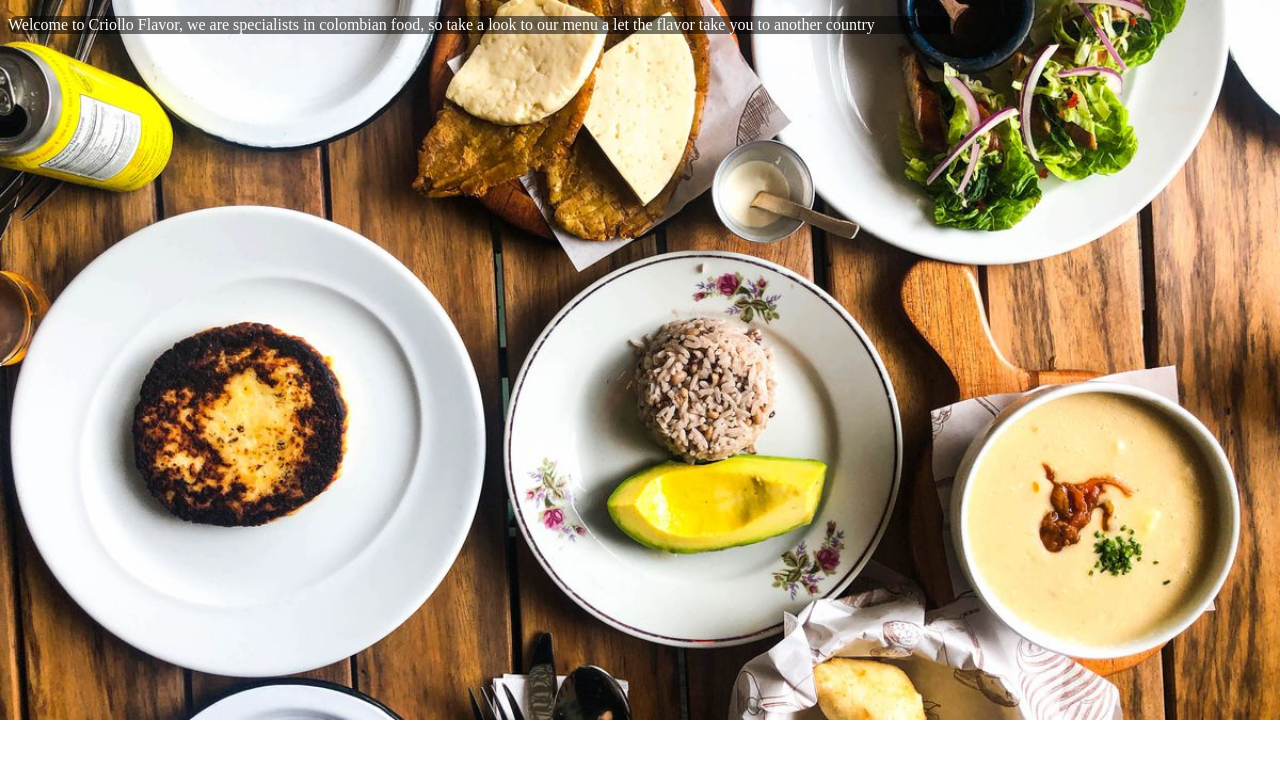
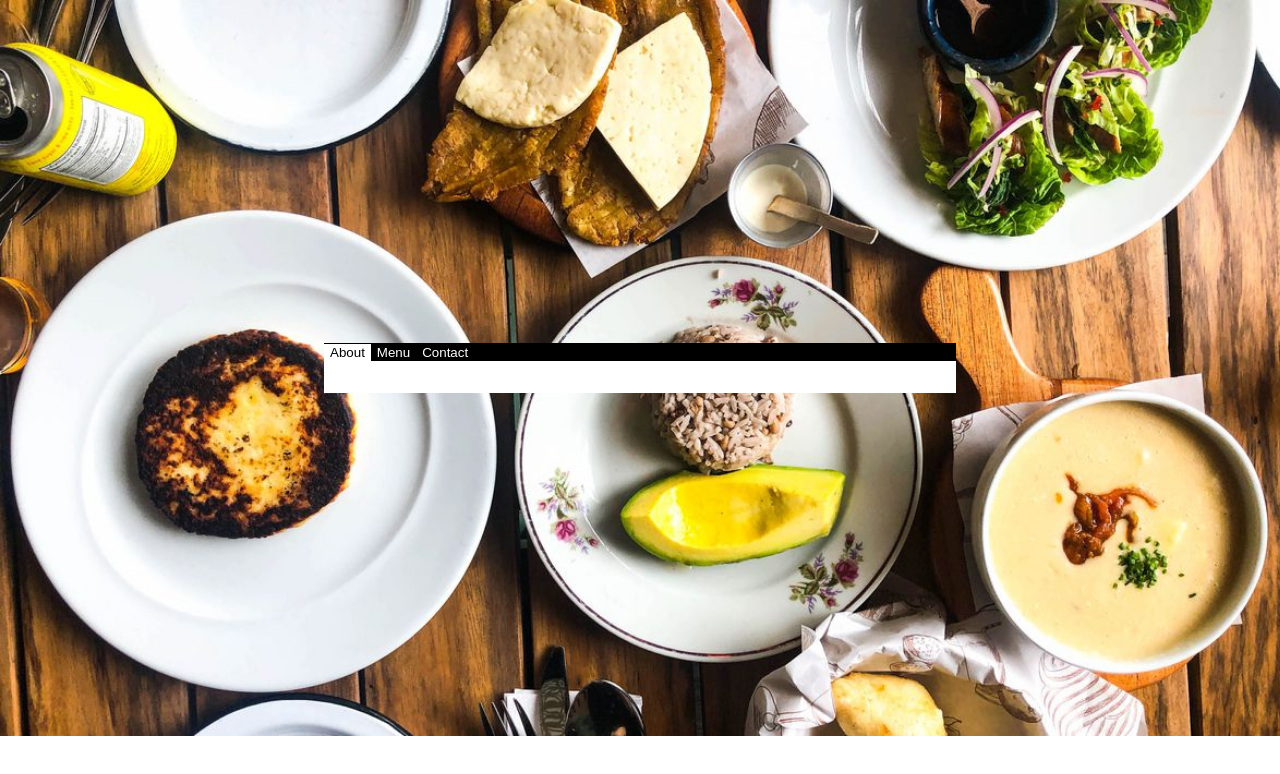
Before and after one commit to helman101/Restaurant-page, a website built with webpack: page dist/index.html in a window 1280 px wide. Built offline with nearby package versions, Linux system fonts and the light colour scheme.

Commit message:
add contact.js, menu.js and about.js files, and refactor page-load to add 3 buttons

```diff
--- a/src/index.css
+++ b/src/index.css
@@ -1,11 +1,32 @@
 .content {
   color: white;
-  background-color: rgba(0, 0, 0, 0.521);
-  border-radius: 20px;
-  width: 75%;
+  background-color: black;
+  width: 50%;
 }
 
-.background-img {
-   background-size: cover;
-   background-repeat: no-repeat;
+.display {
+  color: black;
+  background-color: white;
+  padding: 1rem;
 }
+
+.btns {
+  color: white;
+  background-color: black;
+  border: none;
+}
+
+.btns:focus {
+  outline: none;
+  color: black;
+  background-color: white;
+}
+
+.body {
+  display: flex;
+  height: 90vh;
+  justify-content: center;
+  align-items: center;
+  background-size: cover;
+  background-repeat: no-repeat;
+}
--- a/src/page-load.js
+++ b/src/page-load.js
@@ -1,15 +1,33 @@
 let pageLoad = () => {
   const container = document.querySelector('#content');
-  container.classList.add('content')
+  const btnsDiv = document.createElement('div');
+  const displayDiv = document.createElement('div');
+  const aboutBtn = document.createElement('button');
+  const menuBtn = document.createElement('button');
+  const contactBtn = document.createElement('button');
 
-  let description = document.createElement('p');
+  document.body.style = 'background-image: url(../src/img/restaurant-homepage.jpg)';
+  document.body.classList.add('body');
 
-  document.body.style = 'background-image: url(../src/img/restaurant-homepage.jpg)'
-  document.body.classList.add('background-img')
+  aboutBtn.textContent = 'About';
+  menuBtn.textContent = 'Menu';
+  contactBtn.textContent = 'Contact';
 
-  description.textContent = 'Welcome to Criollo Flavor, we are specialists in colombian food, so take a look to our menu a let the flavor take you to another country';
+  aboutBtn.classList.add('btns');
+  menuBtn.classList.add('btns');
+  contactBtn.classList.add('btns');
 
-  container.appendChild(description);
+  aboutBtn.autofocus = true
+
+  displayDiv.classList.add('display')
+
+  container.classList.add('content');
+
+  btnsDiv.appendChild(aboutBtn);
+  btnsDiv.appendChild(menuBtn);
+  btnsDiv.appendChild(contactBtn);
+  container.appendChild(btnsDiv);
+  container.appendChild(displayDiv);
 }
 
 export default pageLoad
```
Also changed, not shown: dist/main.js, src/contact.js (added), src/menu.js (added).
